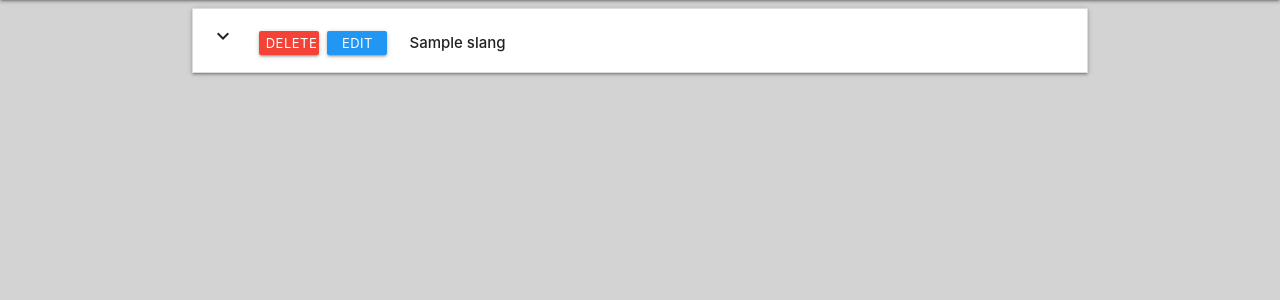
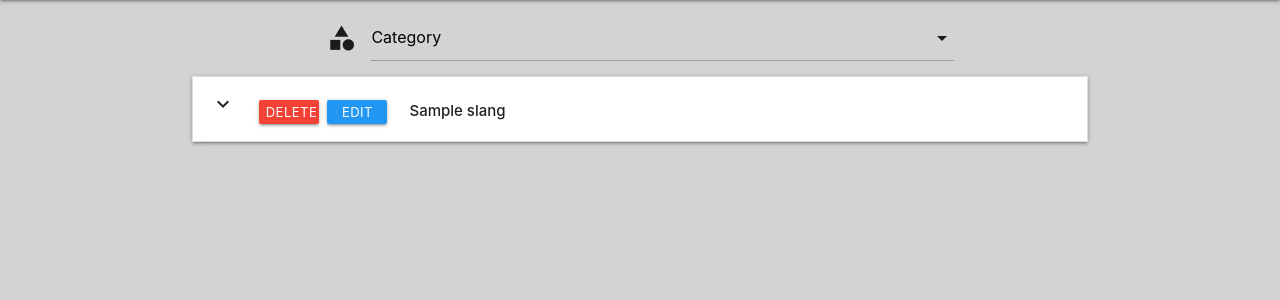
Before and after one commit to Code-Institute-Submissions/Wexford_Dictionary_Project, a Flask app: page /getslang in a window 1280 px wide. Shown: the part 64-364 px from the top of the page. Run offline with Flask 2, Linux system fonts and the light colour scheme; a database or web service that is not in the repository returns one stand-in record (values such as "Sample title"); some libraries are stand-ins or nearby versions.

Commit message:
added category to slangs

```diff
--- a/app.py
+++ b/app.py
@@ -56,7 +56,7 @@ def isuser():
 
 @app.route('/getslang')
 def getslang ():
-    return render_template("slangs.html", slangs=mongo.db.slangs.find())
+    return render_template("slangs.html", slangs=mongo.db.slangs.find(), categories=mongo.db.categories.find())
 
 @app.route('/addslang')
 def add_slang():
--- a/templates/base.html
+++ b/templates/base.html
@@ -11,7 +11,7 @@
 <body>
 <header>
   <nav>
-    <div class="nav-wrapper purple">
+    <div class="nav-wrapper purple navbar">
       <a href="#!" class="brand-logo center purple">Wexford Slang</a>
       <a href="#" data-target="mobile-demo" class="sidenav-trigger"><i class="material-icons">menu</i></a>
       <ul class="left hide-on-med-and-down purple">
--- a/templates/slangs.html
+++ b/templates/slangs.html
@@ -2,6 +2,25 @@
 {% block content %}
 
 
+<!DOCTYPE html>
+<html lang="en">
+<head>
+    <meta charset="UTF-8">
+    <meta name="viewport" content="width=device-width, initial-scale=1.0">
+    <title>Document</title>
+</head>
+<body>
+   <div class="container filters">
+    <div class="input-field col s6">
+        <i class="material-icons prefix">category</i>
+    <select id="category" name="category_name">
+      <option value="" disabled selected>Category</option>
+      {% for cat in categories %}
+      <option value="{{cat.category_name}}">{{cat.category_name}}</option>
+      {% endfor %}
+    </select>
+  </div>
+</div>
 <ul class="collapsible">
     {% for slangs in slangs %}
     <li>
@@ -15,10 +34,15 @@
         <strong>{{slangs.slang_name}}</div></strong>
        </div>
       <div class="collapsible-body">
+        <div><strong>Category: </strong>{{slangs.category_name}}</div>
       <div><strong>Description: </strong>{{slangs.slang_description}}</div>
       <div><strong>Example: </strong><em>{{slangs.slang_example}}</em></div>
       </div>
     </li>
      {% endfor %}
   </ul>
+
+
+</body>
 {% endblock %}
+</html>
```
